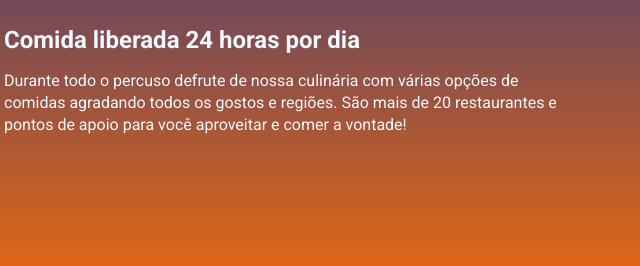
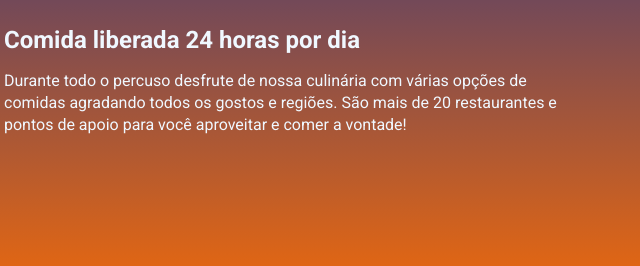
Before and after one commit to carlosevhs/evento_aniversario, a website built with Parcel: page src/index.html in a window 1280 px wide. Shown: the part 1085-1351 px from the top of the page, 556-1196 px from the left. Built offline with nearby package versions, Linux system fonts and the light colour scheme.

Commit message:
corrigindo erro de portugues

```diff
--- a/src/index.html
+++ b/src/index.html
@@ -56,7 +56,7 @@
             <div class="party__details">
                 <h2 class="party__details__title">Comida liberada 24 horas por dia</h2>
                 <p class="party__details__description">
-                    Durante todo o percuso defrute de nossa culinária com várias opções de comidas agradando todos os gostos e regiões. São mais de 20 restaurantes e pontos de apoio para você aproveitar e comer a vontade!
+                    Durante todo o percuso desfrute de nossa culinária com várias opções de comidas agradando todos os gostos e regiões. São mais de 20 restaurantes e pontos de apoio para você aproveitar e comer a vontade!
                 </p>
             </div>
             <img class="party__image" src="./images/cafe-da-manha.jpg" alt="festa no cruzeiro">
```
